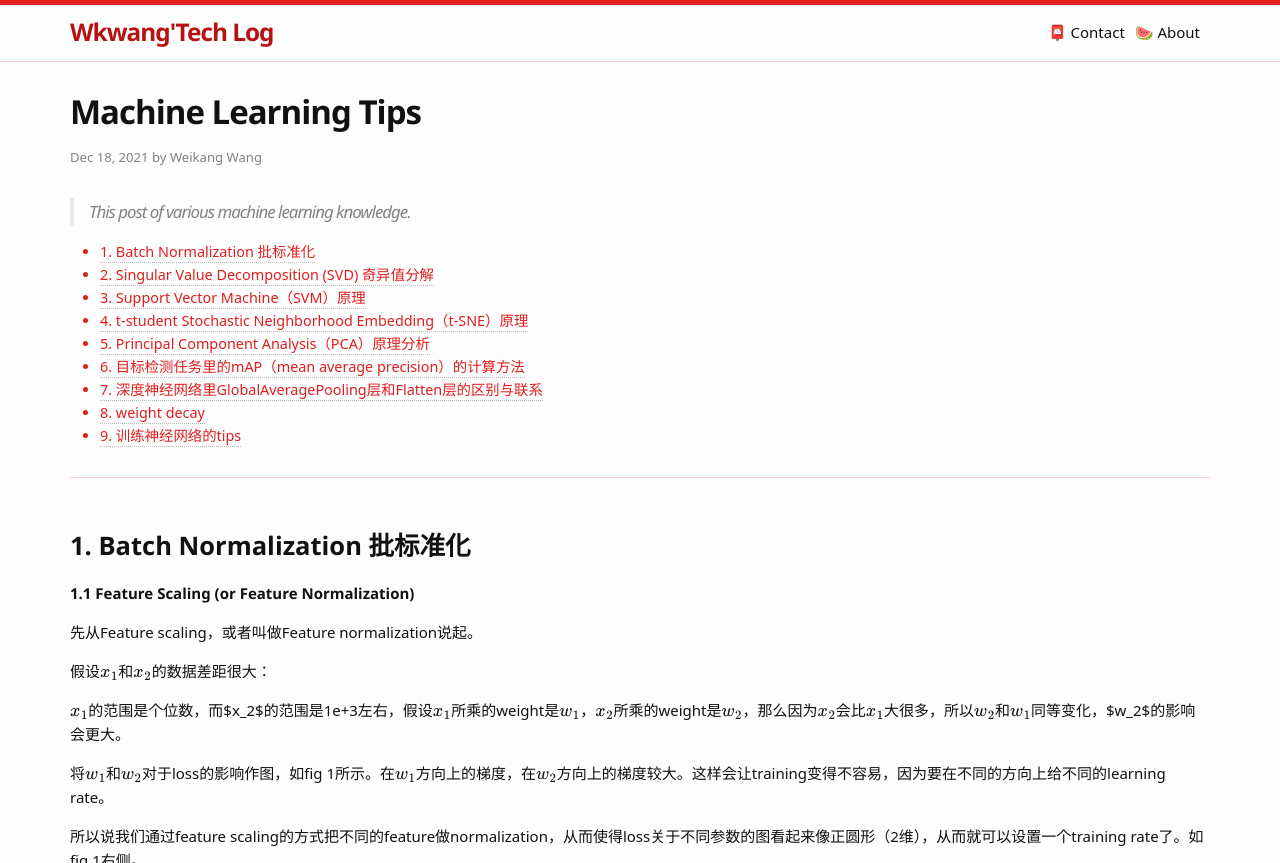
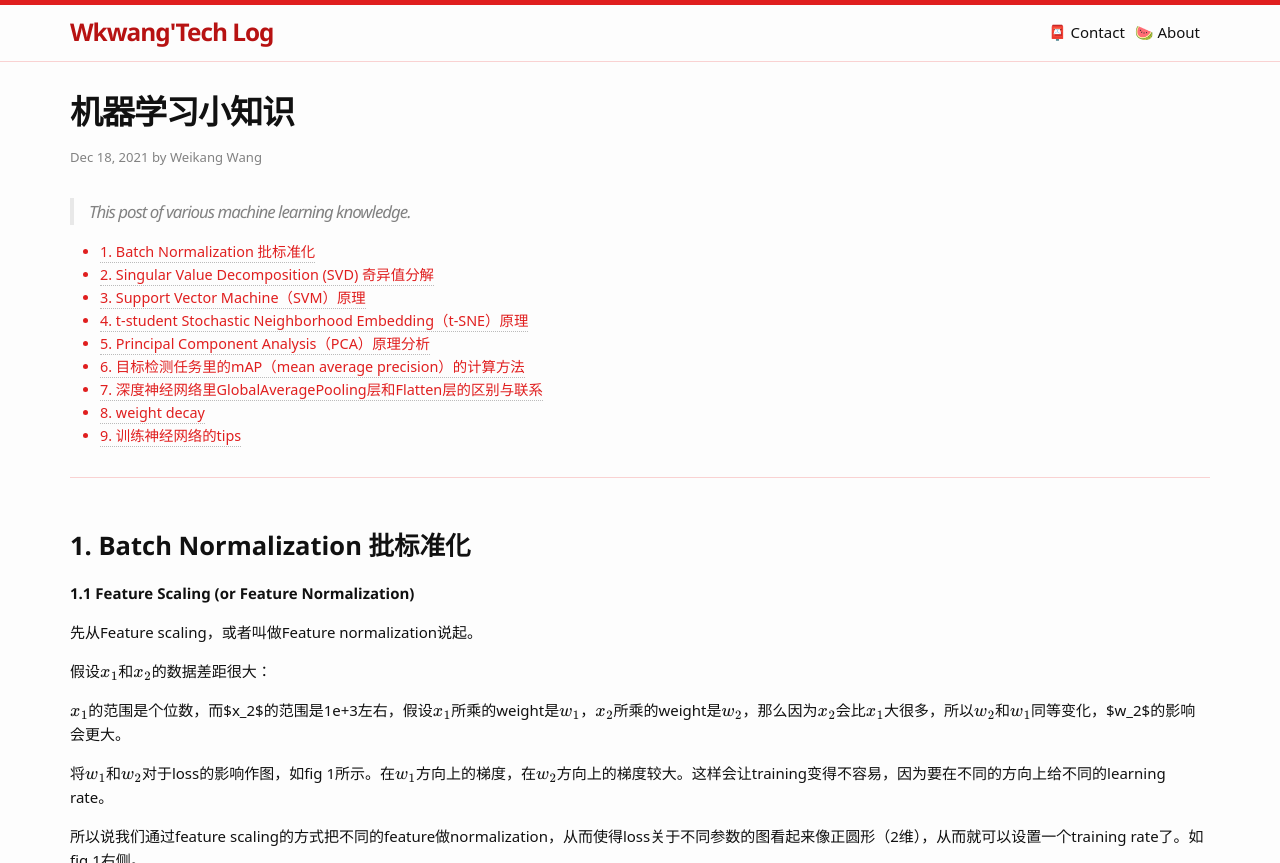
Before and after one commit to Wei-kang-Wang/tech-log, a Jekyll site: the page built from _posts/2022-01-01-Machine Learning tips.md, in a window 1280 px wide and 900 px high, cut to the strip 0-863 px from the top of the window. Built offline with Jekyll 4.4.1, drawn with Linux system fonts in a browser that asks for light colours; some web fonts are replaced; formulas are drawn with MathJax 3.

Commit message:
Update 2022-01-01-Machine Learning tips.md

```diff
--- a/_posts/2022-01-01-Machine Learning tips.md
+++ b/_posts/2022-01-01-Machine Learning tips.md
@@ -1,7 +1,7 @@
 ---
 layout: post
 comments: false
-title: "Machine Learning Tips"
+title: "机器学习小知识"
 date: 2021-12-18 01:09:00
 
 ---
```
